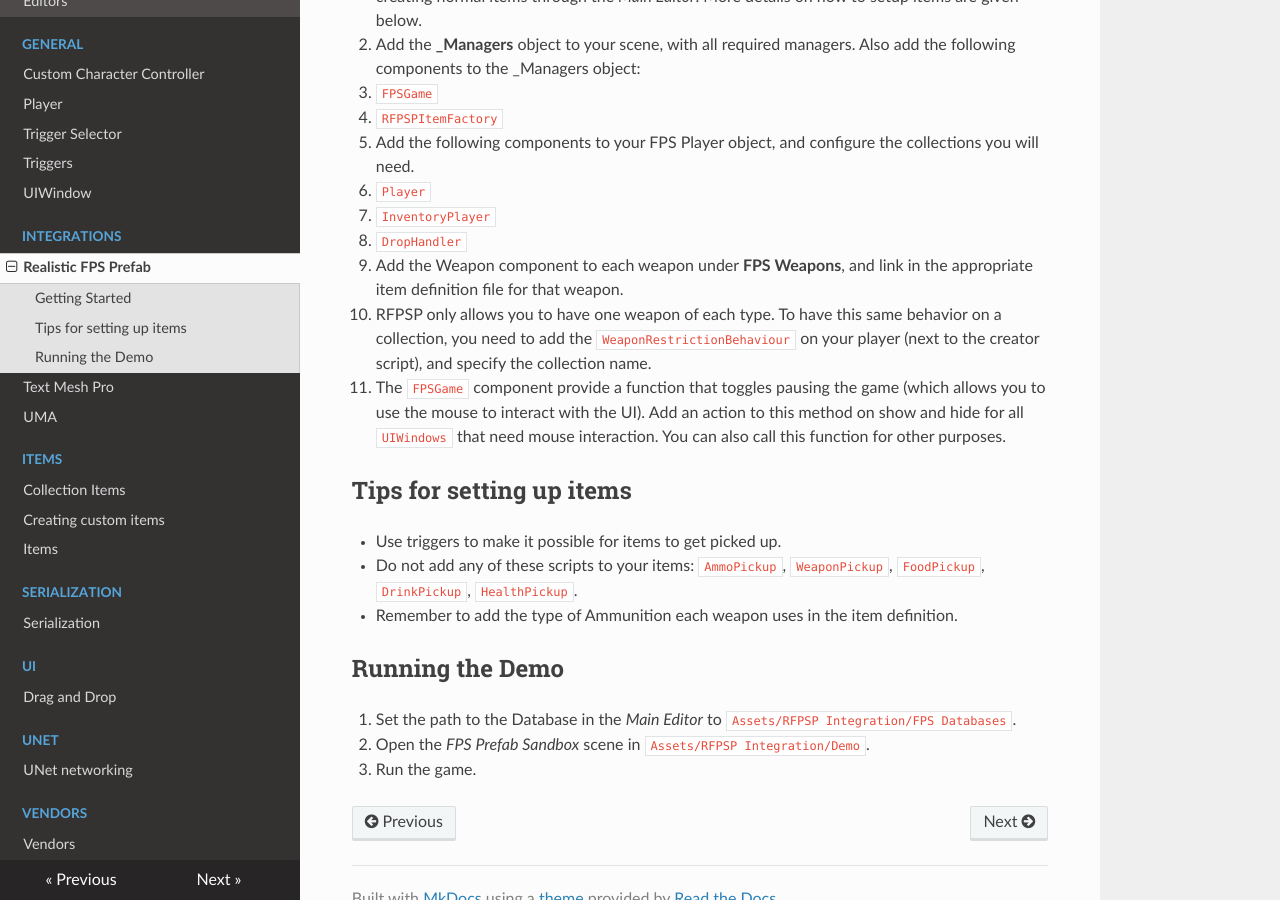
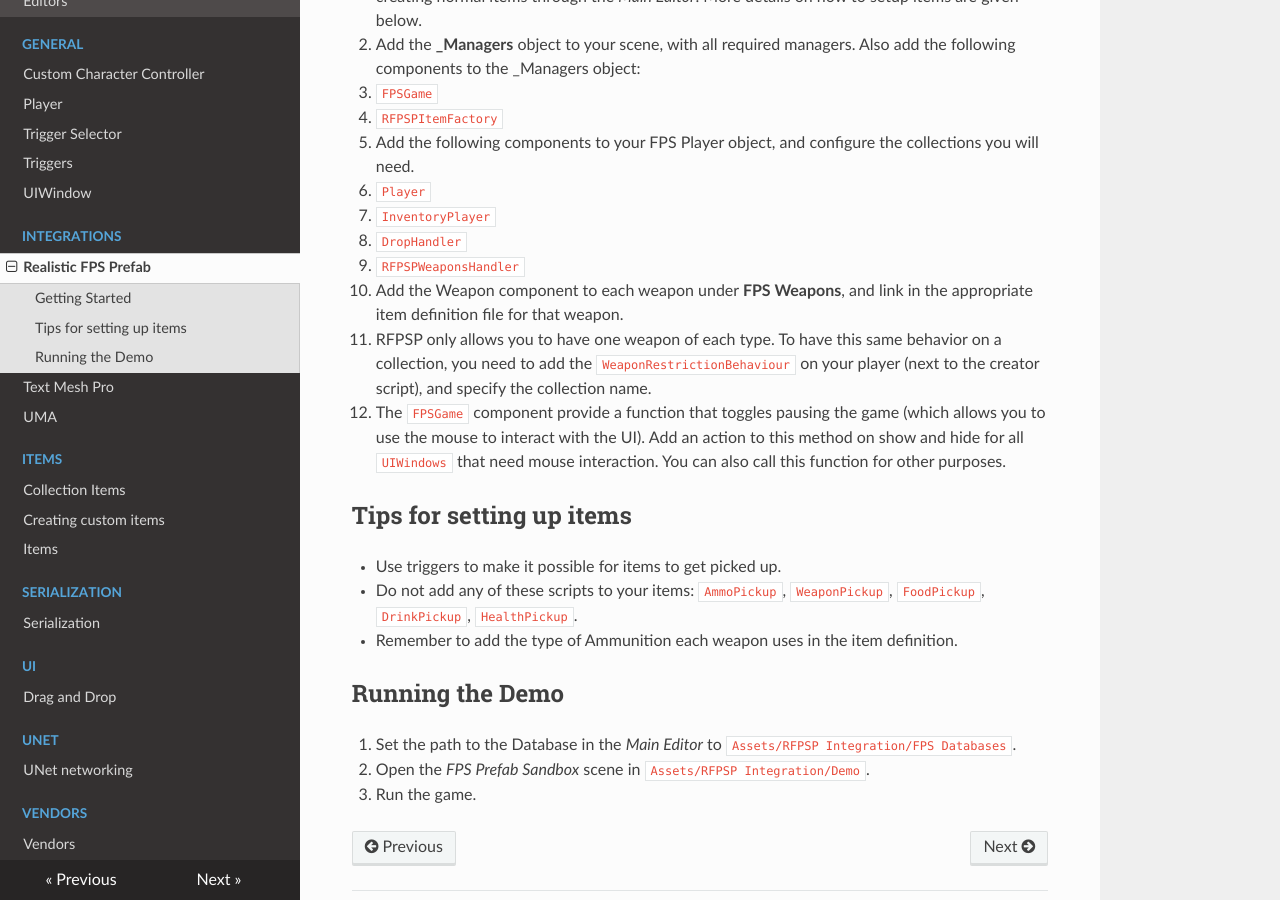
Before and after one commit to devdogio/RucksackDocs, an MkDocs documentation site: the page built from docs/Integrations/RFPSP.md, in a window 1280 px wide and 900 px high, scrolled down 639 px. Built offline with MkDocs 1.6.1, drawn with Linux system fonts in a browser that asks for light colours; nearby versions of some CDN libraries.

Commit message:
Updated instructions to take into account latest changes.

```diff
--- a/docs/Integrations/RFPSP.md
+++ b/docs/Integrations/RFPSP.md
@@ -25,6 +25,7 @@
    1. `Player`
    2. `InventoryPlayer`
    3. `DropHandler`
+   4. `RFPSPWeaponsHandler`
       ![](Assets\RFPSP_Player.PNG)
 4. Add the Weapon component to each weapon under **FPS Weapons**, and link in the appropriate item definition file for that weapon.
    ![](Assets\RFPSP_Weapons.PNG)
```
Also changed, not shown: docs/Integrations/Assets/RFPSP_Player.PNG.
